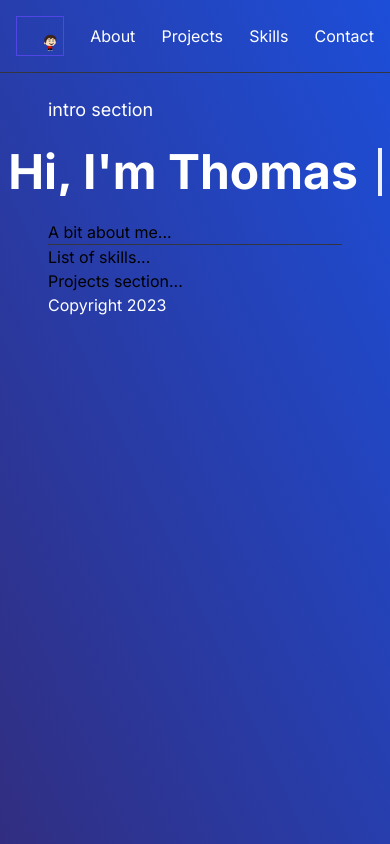
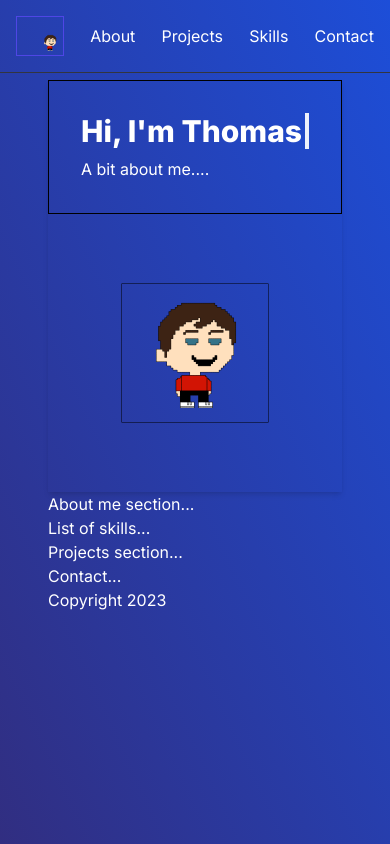
Before and after one commit to tvincent23/Portfolio, a Next.js app in the folder my-app/: page / in a window 390 px wide. Built offline with nearby package versions, Linux system fonts and the light colour scheme.

Commit message:
responsive intro section

```diff
--- /dev/null
+++ b/my-app/app/components/About.jsx
@@ -0,0 +1,9 @@
+const About = () => {
+  return (
+    <>
+      <p className="text-white">About me section...</p>
+    </>
+  );
+};
+
+export default About;
--- /dev/null
+++ b/my-app/app/components/Contact.jsx
@@ -0,0 +1,9 @@
+const Contact = () => {
+  return (
+    <>
+      <p className="text-white"> Contact...</p>
+    </>
+  );
+};
+
+export default Contact;
--- a/my-app/app/components/Intro.jsx
+++ b/my-app/app/components/Intro.jsx
@@ -1,21 +1,27 @@
 "use client";
 // import React from "react";
+import Image from "next/image";
+import Avatar from "../../public/images/thomas_256_avatar.png";
 
 const Intro = () => {
   return (
     <section>
-      <div className="border-b border-[#33353F]">
-        <div className="col-span-7 place-self-center sm:text-left text-center mt-20 justify-self-start">
-          <p className="text-lg text-white">intro section</p>
-        </div>
-        <div class="flex max-h-24 items-center justify-center p-10">
-          <div class="w-max">
-            <h1 class="animate-typing overflow-hidden whitespace-nowrap border-r-4 border-r-white pr-5 text-5xl text-white font-bold">
+      <div className="mx-auto shadow-md mt-16 w-90 md:max-w-4xl ">
+        <div className="md:flex">
+          <div className="p-8 border border-black">
+            <h1 class="animate-typing overflow-hidden whitespace-nowrap border-r-4 border-r-white pr-5 text-3xl sm:text-5xl lg:text-6xl lg:leading-normal lg: font-extrabold text-white font-bold">
               Hi, I'm Thomas
             </h1>
+            <p className="mt-2 text-white">A bit about me....</p>
+          </div>
+          <div className="scale-50 md:scale-90 mx-auto flex items-center justify-center pb-5 border border-black">
+            <Image
+              // className="h-48 w-full object-cover md:h-full md:w-48"
+              src={Avatar}
+              alt="avatar image"
+            />
           </div>
         </div>
-        <div>A bit about me...</div>
       </div>
     </section>
   );
--- a/my-app/app/components/Projects.jsx
+++ b/my-app/app/components/Projects.jsx
@@ -1,5 +1,9 @@
 const Projects = () => {
-  return <div>Projects section... </div>;
+  return (
+    <>
+      <p className="text-white">Projects section... </p>
+    </>
+  );
 };
 
 export default Projects;
--- a/my-app/app/components/Skills.jsx
+++ b/my-app/app/components/Skills.jsx
@@ -1,5 +1,9 @@
 const Skills = () => {
-  return <>List of skills...</>;
+  return (
+    <>
+      <p className="text-white">List of skills...</p>
+    </>
+  );
 };
 
 export default Skills;
--- a/my-app/app/page.js
+++ b/my-app/app/page.js
@@ -3,6 +3,8 @@ import Footer from "./components/Footer";
 import Intro from "./components/Intro";
 import Skills from "./components/Skills";
 import Projects from "./components/Projects";
+import Contact from "./components/Contact";
+import About from "./components/About";
 
 // import Image from "next/image";
 
@@ -12,8 +14,10 @@ export default function Home() {
       <Navbar />
       <div className="container lg:mt-40 mx-auto px-12 py-4">
         <Intro />
+        <About />
         <Skills />
         <Projects />
+        <Contact />
         <Footer />
       </div>
     </main>
--- a/my-app/tailwind.config.js
+++ b/my-app/tailwind.config.js
@@ -32,7 +32,7 @@ module.exports = {
         },
       },
       animation: {
-        typing: "typing 3s steps(20) alternate, blink .7s infinite",
+        typing: "typing 2s steps(20) alternate, blink .7s infinite",
         // typing: "typing 2s steps(20) alternate infinite, blink .7s infinite",
       },
     },
```
